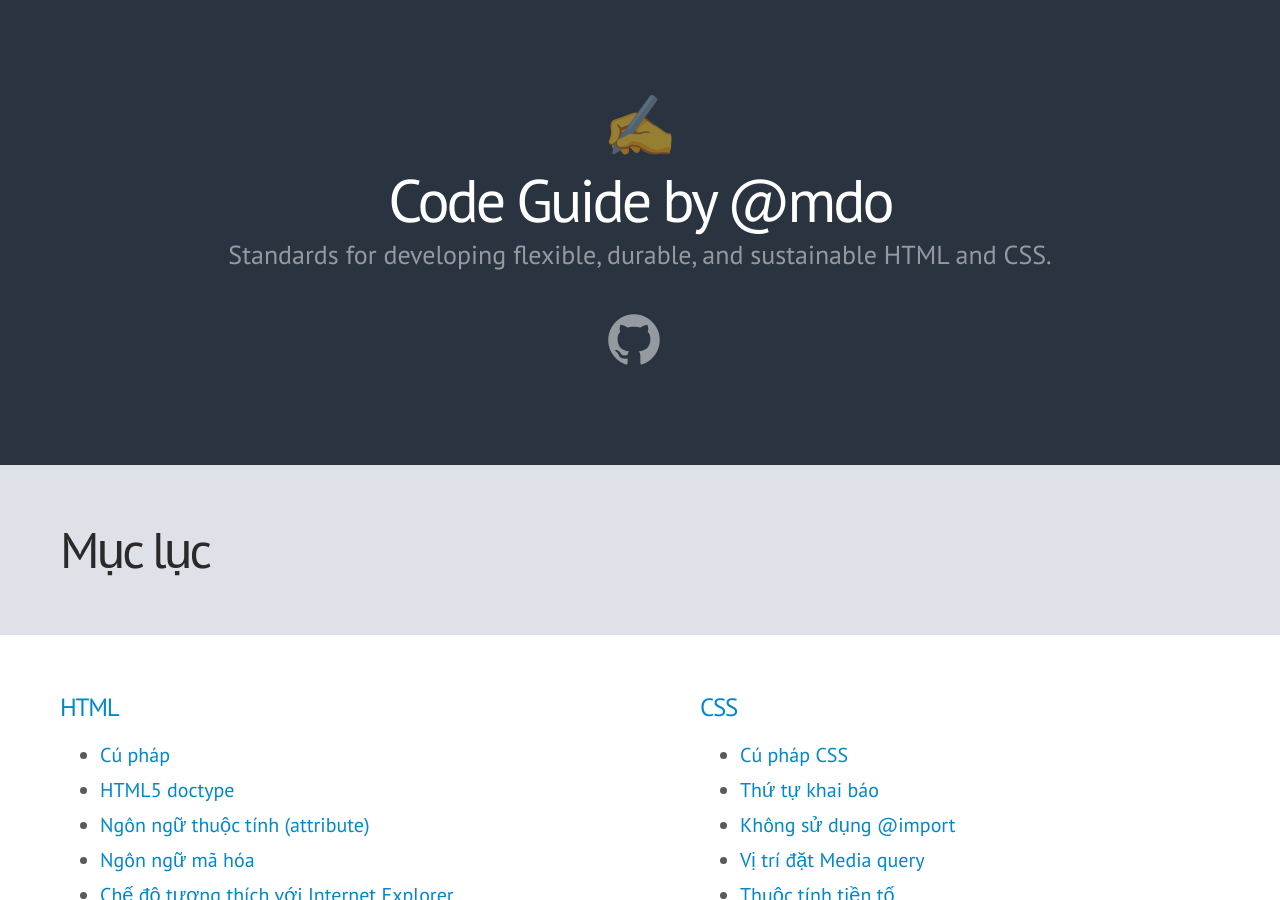
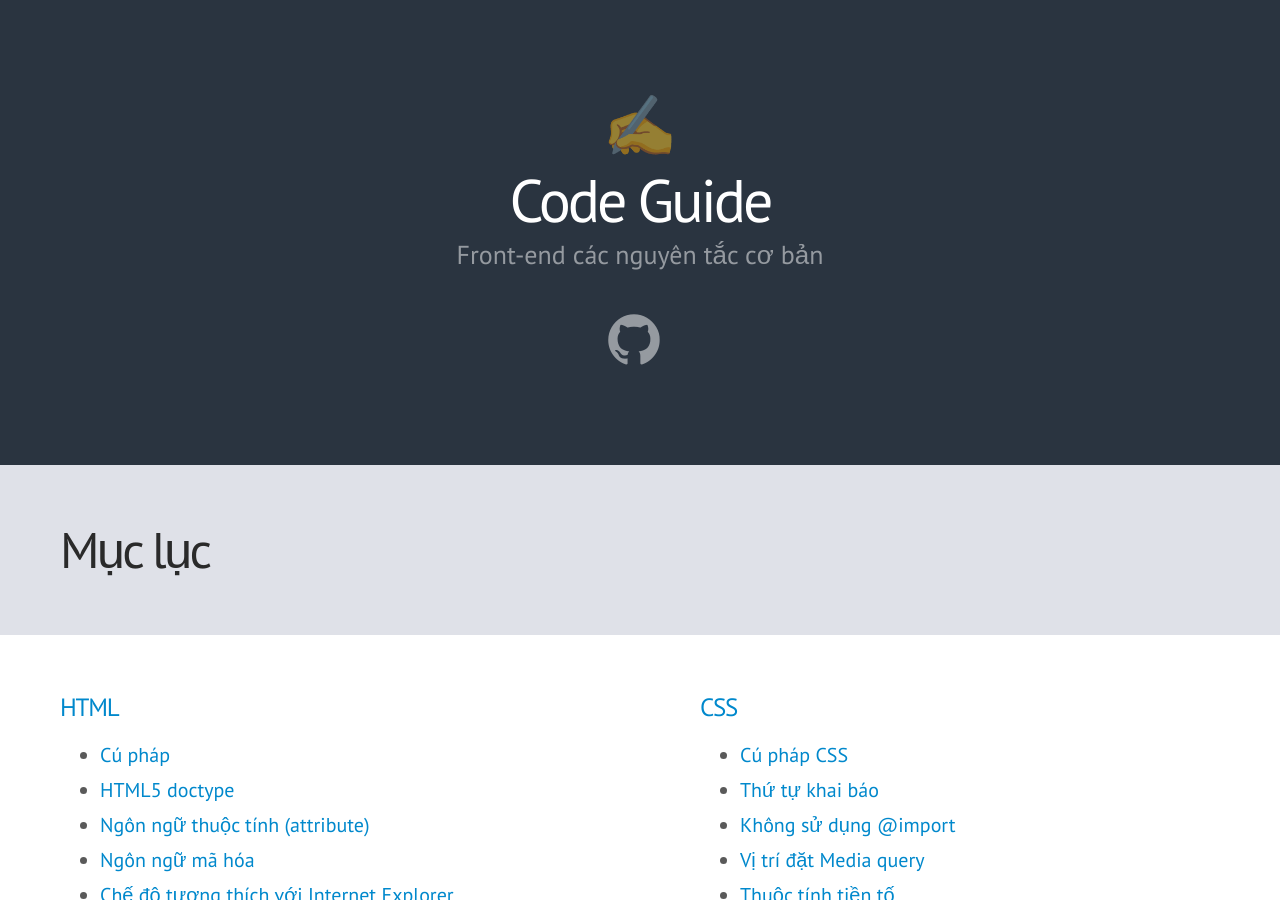
Before and after one commit to html-runsystem/front-end-codeguide, a Jekyll site: the page built from index.html, in a window 1280 px wide and 900 px high. Built offline with Jekyll 4.4.1, drawn with Linux system fonts in a browser that asks for light colours; some web fonts are replaced; Markdown is read by kramdown in place of the engine named in the settings; comment, search, counter and statistics services are not loaded.

Commit message:
Update _config.yml

```diff
--- a/_config.yml
+++ b/_config.yml
@@ -1,6 +1,6 @@
-name:          Code Guide by @mdo
-description:   Standards for developing flexible, durable, and sustainable HTML and CSS.
-url:           http://codeguide.co
+name:          Code Guide
+description:   Front-end các nguyên tắc cơ bản
+url:           https://html-runsystem.github.io/front-end-codeguide/
 
 markdown:      rdiscount
 permalink:     pretty
```
